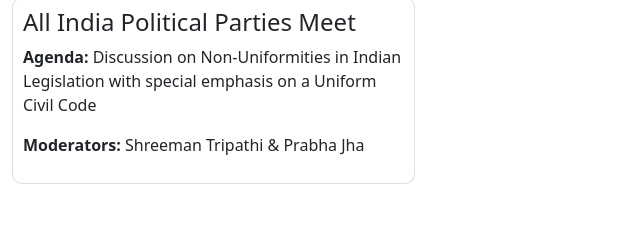
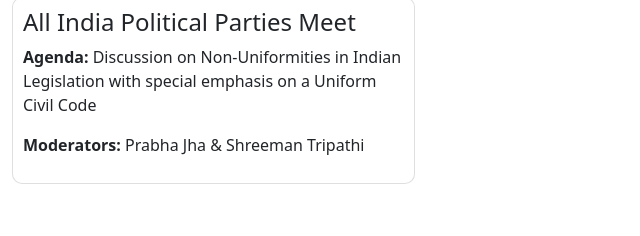
Before and after one commit to mannattuli/mun-website, a plain HTML site: page amigmun.html in a window 1280 px wide. Shown: the part 1859-2095 px from the top of the page, 0-640 px from the left. Drawn offline with nearby package versions, Linux system fonts and the light colour scheme; a script that the page names is missing; a web font is replaced by a local one.

Commit message:
shreeman

```diff
--- a/amigmun.html
+++ b/amigmun.html
@@ -270,7 +270,7 @@
                 <div class="card">
                     <h4> All India Political Parties Meet </h4>
                     <p><b>Agenda: </b>Discussion on Non-Uniformities in Indian Legislation with special emphasis on a Uniform Civil Code</p>
-                    <p><b>Moderators: </b>Shreeman Tripathi & Prabha Jha</p>
+                    <p><b>Moderators: </b>Prabha Jha & Shreeman Tripathi</p>
                 </div>
             </div>
 
```
